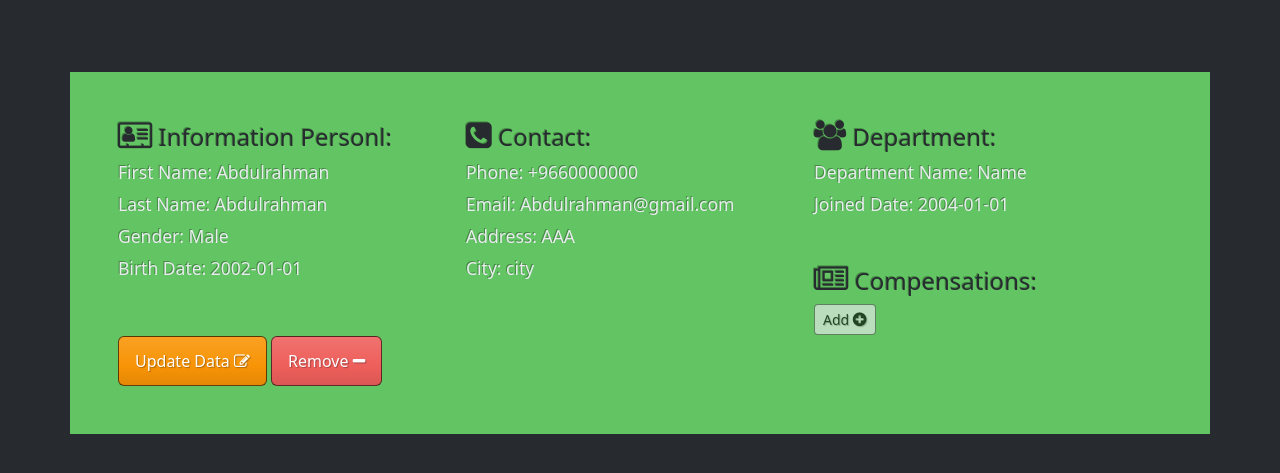
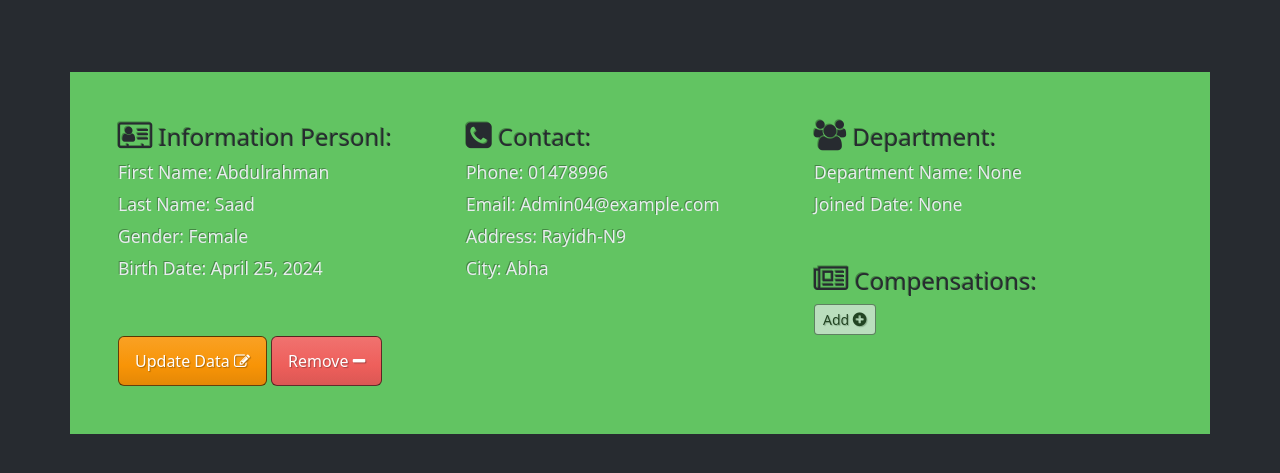
Before and after one commit to Abdulrahman5551/Staff_manager, a Django app: page /employee/details-employee/2/ in a window 1280 px wide. Shown: the part 58-531 px from the top of the page. Run offline with Django 5.2, Linux system fonts and the light colour scheme; data comes from the database, SQL or seed files in the repository; both versions use the stored data as it was after the commit; some libraries are stand-ins or nearby versions.

Commit message:
Solved Problem: Contact, Employee Update Data 018

```diff
--- a/src/App_Employee/urls.py
+++ b/src/App_Employee/urls.py
@@ -7,5 +7,6 @@
    path('create-contact-employee/', views.create_contact, name="create-contact-employee"),
    path('create-employee/', views.create_employee, name="create-employee"),
    path('details-employee/<int:id>/', views.details_employee, name="details-employee"),
+   path('update-employee/<int:id>/', views.update_employee, name="update-employee"),
 
 ]
--- a/src/App_Employee/views.py
+++ b/src/App_Employee/views.py
@@ -89,6 +89,45 @@
             'employeeData': employeeData,
     }
     return render(request, 'App_Employee\\Employees\\details_employee.html', context)
+
+def update_employee(request, id):
+    employee_data = get_object_or_404(Employee,pk=id)
+
+    if request.method == "GET":
+        print("Update Employee GET Pass ..")
+        employee_form = UpdateEmployeeModelForm(instance=employee_data)
+        contact_form = UpdateContactEmployeeModelForm(instance=employee_data.contact)
+        context = {
+            'employee_data': employee_data,
+            'employee_form' : employee_form,
+            'contact_form': contact_form,
+        }
+        return render(request, 'App_Employee\\Employees\\update_employee.html', context)
+
+    elif request.method == "POST":
+        employee_form = UpdateEmployeeModelForm(request.POST, instance=employee_data)
+        contact_form = UpdateContactEmployeeModelForm(request.POST, instance=employee_data.contact)
+
+        if employee_form.is_valid() and contact_form.is_valid():
+            data_employee = employee_form.save(commit=False)
+            data_contact = contact_form.save(commit=False)
+
+            data_employee.save()
+            data_contact.save()
+            print("Update Employee and Contact Done ..")
+
+        else:
+
+            context = {
+                'employee_form' : UpdateEmployeeModelForm(request.POST, instance=employee_data),
+                'contact_form' : UpdateContactEmployeeModelForm(request.POST, instance=employee_data.contact)
+            }
+
+            return render(request, 'App_Employee\\Employees\\update_employee.html', context)
+        print("Update Employee POST Pass ..")
+
+    return redirect('dashboard')
+
 def departments(request):
     departments = Department.objects.all()
     context = {
@@ -172,16 +211,3 @@
         employee.save()
         messages.success(request, 'Remove Employee successfully...')
         return redirect('department')
-
-
-def compensations(request):
-    context = {
-        'title': 'Compensation Page',
-    }
-    return render(request, 'App_Employee\compensations.html', context)
-
-def add_compensation(request):
-    context = {
-        'title': 'Add Compensation',
-    }
-    return render(request, 'App_Employee\\add_compensations.html', context)
--- a/src/templates/App_Employee/Employees/details_employee.html
+++ b/src/templates/App_Employee/Employees/details_employee.html
@@ -11,25 +11,28 @@
     <div class="mt-4 p-5 bg-success text-dark d-flex justify-content-center">
         <div class="col-sm-4">
             <h4><i class="fa fa-address-card-o" style="font-size:30px"></i> Information Personl:</h4>
-            <h5 class="text-light"> <small>First Name: Abdulrahman</small></h5>
-            <h5 class="text-light"> <small>Last Name: Abdulrahman</small></h5>
-            <h5 class="text-light"> <small>Gender: Male</small></h5>
-            <h5 class="text-light"> <small>Birth Date: 2002-01-01</small></h5>
+            <h5 class="text-light"> <small>First Name: {{employeeData.first_name}}</small></h5>
+            <h5 class="text-light"> <small>Last Name: {{employeeData.last_name}}</small></h5>
+            <h5 class="text-light"> <small>Gender: {{employeeData.gender}}</small></h5>
+            <h5 class="text-light"> <small>Birth Date: {{employeeData.birth_date}}</small></h5>
 
-            <button type="button" class="btn btn-warning mt-5" fdprocessedid="z4p30c">Update Data <i class="fa fa-pencil-square-o" style="font-size:16px"></i></button>
-            <button type="button" class="btn btn-danger mt-5" fdprocessedid="rlq55k">Remove <i class="fa fa-minus" style="font-size:16px"></i></button>
+            <form action="{% url 'update-employee' employeeData.id %}" method="GET">
+                {% csrf_token %}
+                <button type="submit" class="btn btn-warning mt-5" fdprocessedid="z4p30c">Update Data <i class="fa fa-pencil-square-o" style="font-size:16px"></i></button>
+                <button type="button" class="btn btn-danger mt-5" fdprocessedid="rlq55k">Remove <i class="fa fa-minus" style="font-size:16px"></i></button>
+            </form>
         </div>
         <div class="col-sm-4">
             <h4><i class="fa fa-phone-square" style="font-size:30px"></i> Contact:</h4>
-            <h5 class="text-light"> <small>Phone: +9660000000</small></h5>
-            <h5 class="text-light"> <small>Email: Abdulrahman@gmail.com</small></h5>
-            <h5 class="text-light"> <small>Address: AAA</small></h5>
-            <h5 class="text-light"> <small>City: city</small></h5>
+            <h5 class="text-light"> <small>Phone: {{employeeData.contact.phone}}</small></h5>
+            <h5 class="text-light"> <small>Email: {{employeeData.contact.email}}</small></h5>
+            <h5 class="text-light"> <small>Address: {{employeeData.contact.address}}</small></h5>
+            <h5 class="text-light"> <small>City: {{employeeData.contact.city}}</small></h5>
         </div>
         <div class="col-sm-4">
             <h4><i class="fa fa-group" style="font-size:30px"></i> Department:</h4>
-            <h5 class="text-light"> <small>Department Name: Name</small></h5>
-            <h5 class="text-light "> <small>Joined Date: 2004-01-01</small></h5>
+            <h5 class="text-light"> <small>Department Name: None</small></h5>
+            <h5 class="text-light "> <small>Joined Date: None</small></h5>
 
             <h4 class="mt-5"><i class="fa fa-newspaper-o" style="font-size:30px"></i> Compensations:</h4>
             <button type="button" class="btn btn-light btn-sm disabled" fdprocessedid="9zm3j7">Add  <i class="fa fa-plus-circle" style="font-size:16px"></i></button>
```
Also changed, not shown: src/templates/App_Employee/Employees/update_employee.html (added, +58 -0 lines), src/db.sqlite3.
